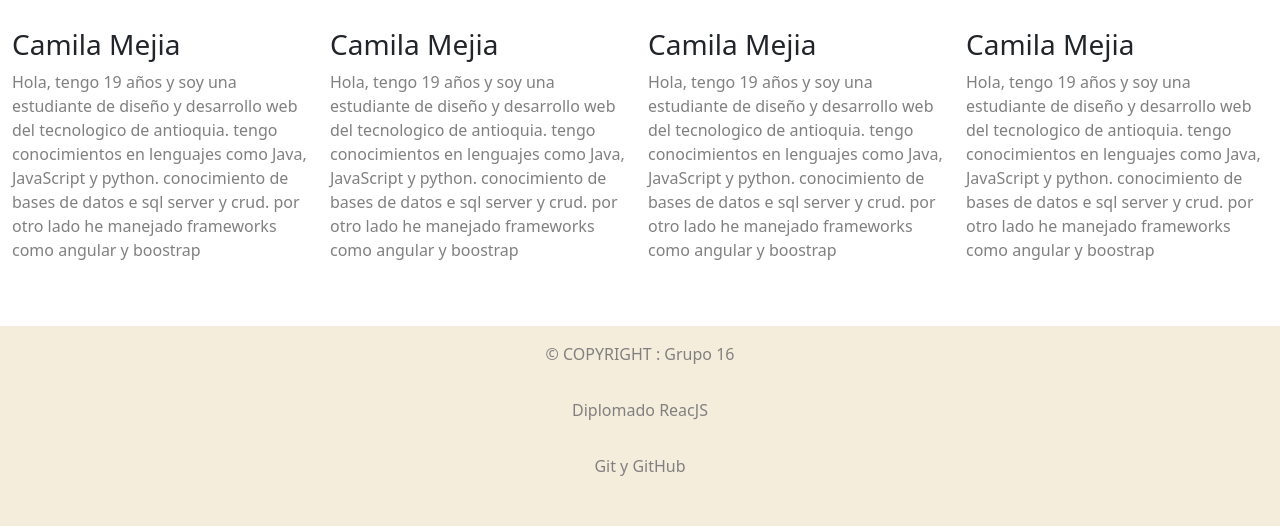
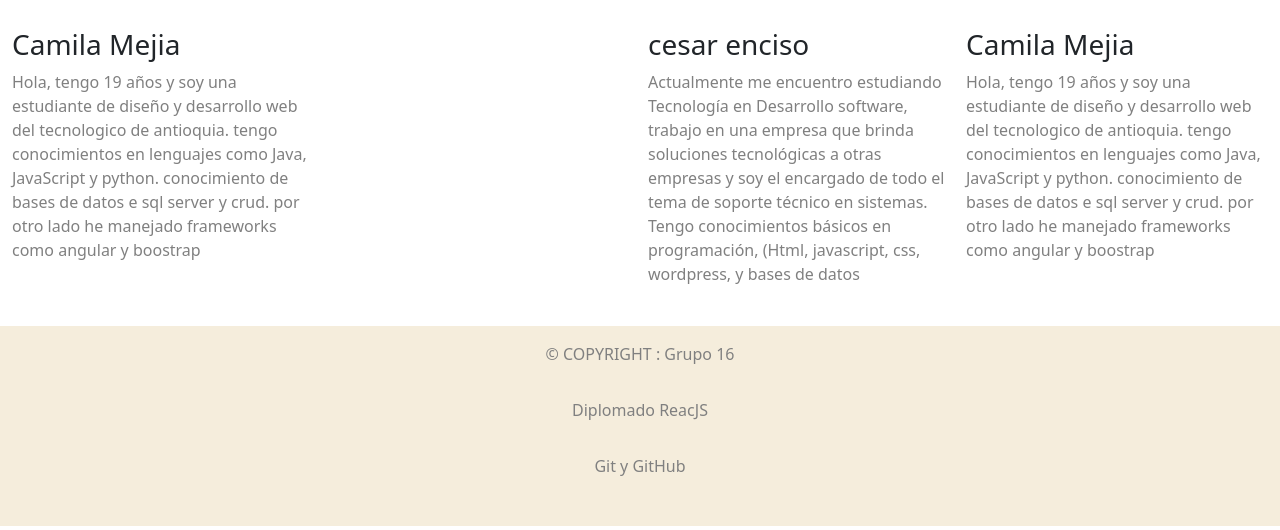
Before and after one commit to CamilaMejiaP/DiploamdoReact, a plain HTML site: page index.html in a window 1280 px wide. Shown: the part 270-800 px from the top of the page. Drawn offline with nearby package versions, Linux system fonts and the light colour scheme.

Commit message:
aporte cesar

```diff
--- a/index.html
+++ b/index.html
@@ -34,20 +34,16 @@
             </div>
 
             <div class="col-3 p-2">
-                <h3>Camila Mejia</h3>
-                <p>Hola, tengo 19 años y soy una estudiante de diseño y desarrollo web del tecnologico de antioquia.
-                    tengo conocimientos en lenguajes como Java, JavaScript y python. conocimiento de bases de datos e
-                    sql server y crud.
-                    por otro lado he manejado frameworks como angular y boostrap</p>
+                <h3></h3>
+                <p>
+                    </p>
 
             </div>
 
             <div class="col-3 p-2">
-                <h3>Camila Mejia</h3>
-                <p>Hola, tengo 19 años y soy una estudiante de diseño y desarrollo web del tecnologico de antioquia.
-                    tengo conocimientos en lenguajes como Java, JavaScript y python. conocimiento de bases de datos e
-                    sql server y crud.
-                    por otro lado he manejado frameworks como angular y boostrap</p>
+                <h3>cesar enciso</h3>
+                <p>Actualmente me encuentro estudiando Tecnología en Desarrollo software, trabajo en una empresa que brinda soluciones tecnológicas a otras empresas y soy el encargado de todo el tema de soporte técnico en sistemas.
+                    Tengo conocimientos básicos en programación, (Html, javascript, css, wordpress, y bases de datos</p>
 
             </div>
 
```
